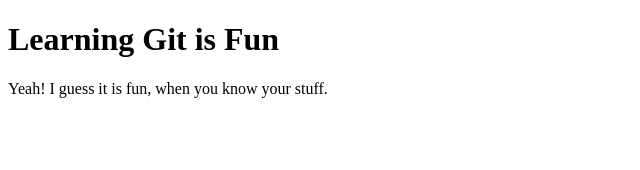
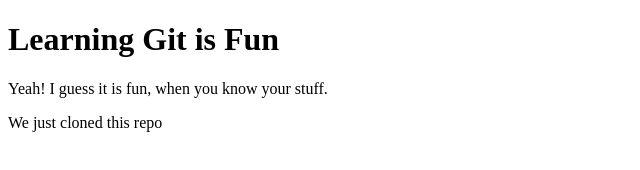
Before and after one commit to RKatana/git-pracrice, a plain HTML site: page index.html in a window 1280 px wide. Shown: the whole page, without its empty margins (0-640 px from the left). Drawn offline with Linux system fonts and the light colour scheme.

Commit message:
add the clone section

```diff
--- a/index.html
+++ b/index.html
@@ -14,6 +14,9 @@
         <div>
             <p>Yeah! I guess it is fun, when you know your stuff.</p>
         </div>
+        <div>
+            <p>We just cloned this repo</p>
+        </div>
     </section>
 </body>
 
```
